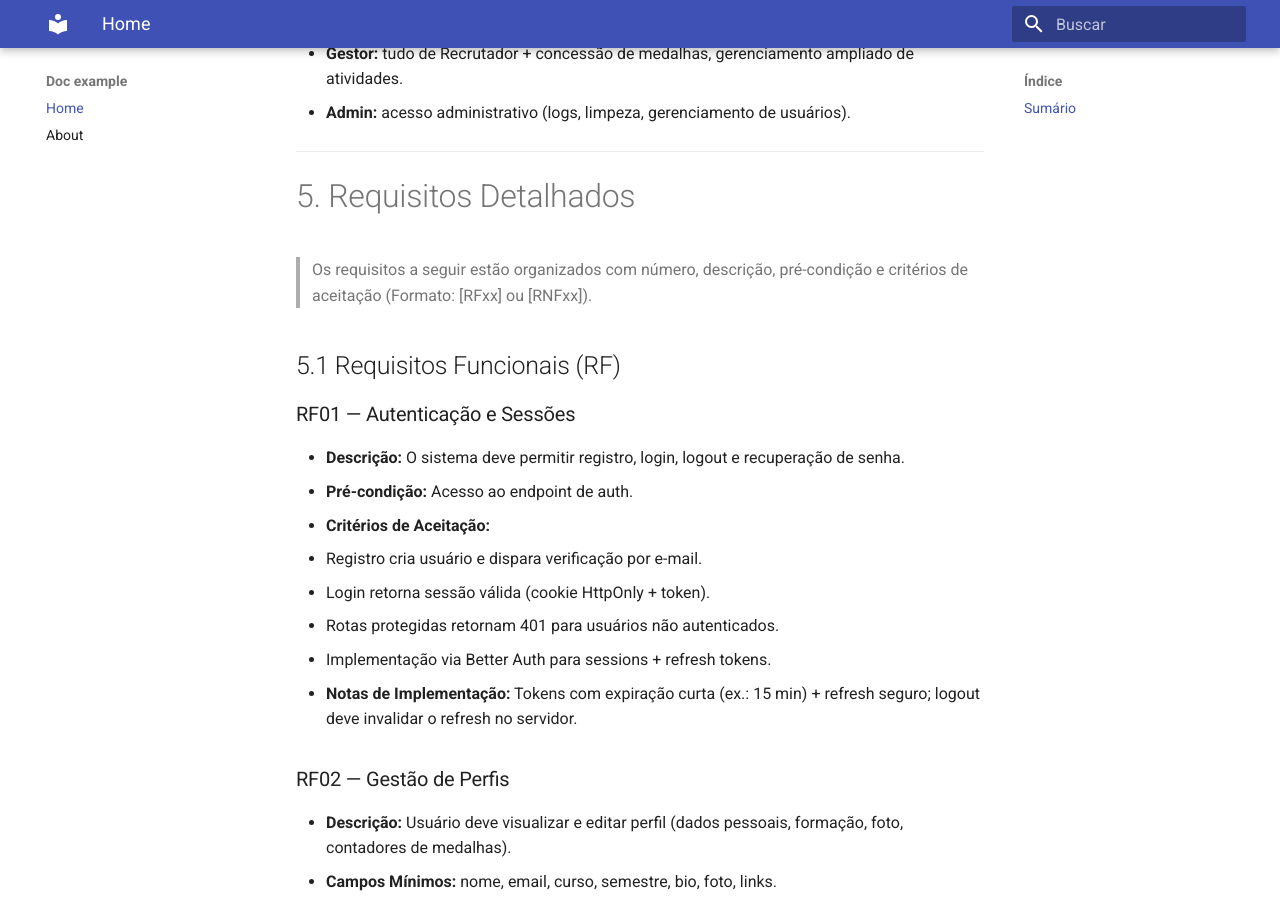
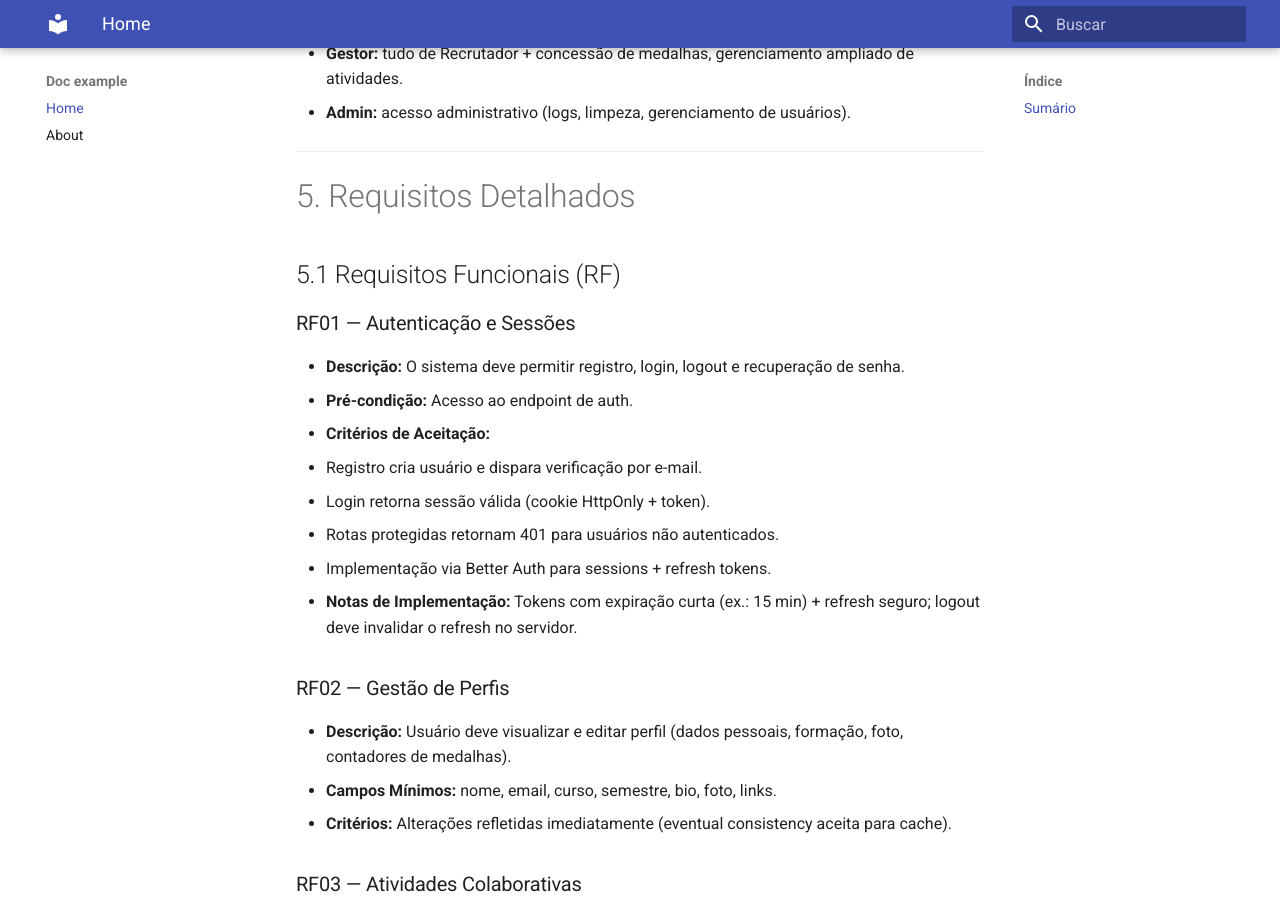
Before and after one commit to Rogerwa11/mkdocs-github-actions, an MkDocs documentation site: the page built from docs/index.md, in a window 1280 px wide and 900 px high, scrolled down 3962 px. Built offline with MkDocs 1.6.1 and Material for MkDocs 9.7.7, drawn with Linux system fonts in a browser that asks for light colours.

Commit message:
Update index.md

```diff
--- a/docs/index.md
+++ b/docs/index.md
@@ -128,8 +128,6 @@ Intermediar conexões entre estudantes, recrutadores e gestores universitários,
 ---
 
 # 5. Requisitos Detalhados
-
-> Os requisitos a seguir estão organizados com número, descrição, pré-condição e critérios de aceitação (Formato: [RFxx] ou [RNFxx]).
 
 ## 5.1 Requisitos Funcionais (RF)
 
```
